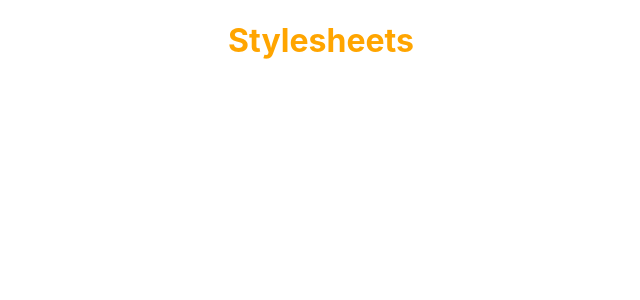
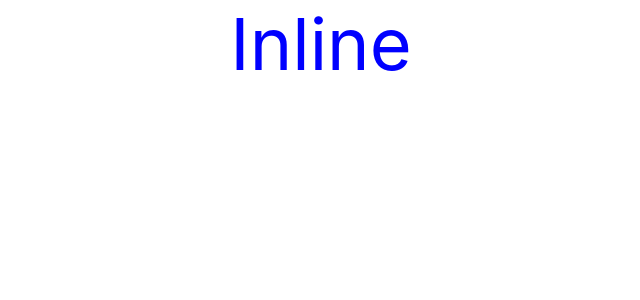
Before and after one commit to dhanarajccs/react-crash-course, a React (Create React App) app: page / in a window 1280 px wide. Shown: the top 300 px of the page, without its empty margins (319-959 px from the left). Built offline with nearby package versions, Linux system fonts and the light colour scheme.

Commit message:
Styling - Inline

```diff
--- a/src/App.js
+++ b/src/App.js
@@ -1,10 +1,10 @@
 import './App.css';
-import { StyleSheet } from './components/Stylesheet';  // Styling
+import { Inline } from './components/Inline';  // Styling
 
 function App() {
   return (
     <div className="App">
-      <StyleSheet />
+      <Inline />
     </div>
   );
 }
--- /dev/null
+++ b/src/components/Inline.js
@@ -0,0 +1,15 @@
+/*
+export const Inline = () => {
+    return <div>Inline</div>
+}
+*/
+
+export const Inline = () => {
+    const heading = {
+        fontSize: '72px',
+        color: 'blue'
+    }
+    return (
+        <div style={heading}>Inline</div>
+    )
+}
```
